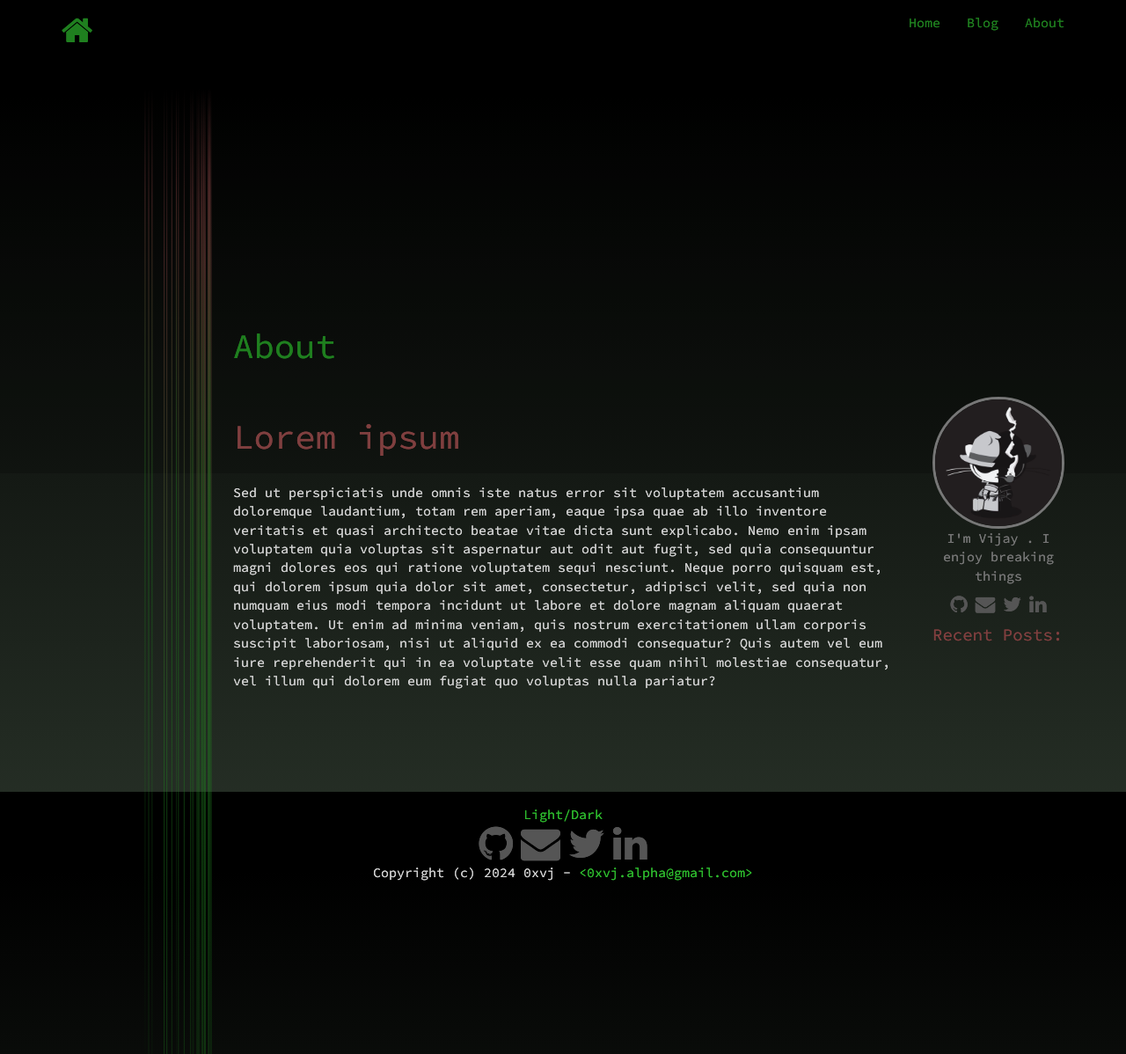
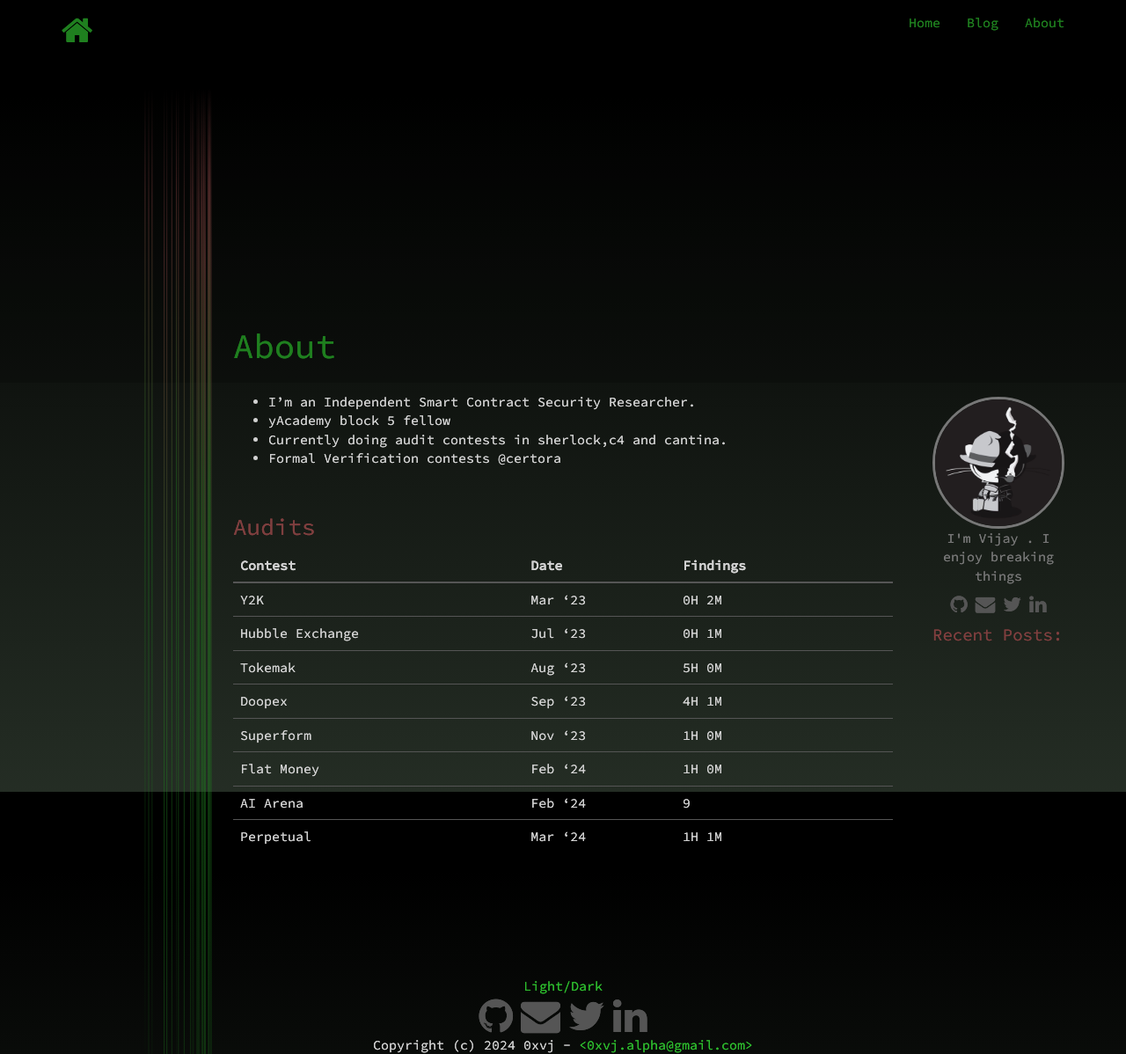
Before and after one commit to 0xvj/0xvj.github.io, a Jekyll site: the page built from _items/about.md, in a window 1280 px wide and 1198 px high. Shown: the whole window at 88% size. Built offline with Jekyll 4.4.1, drawn with Linux system fonts in a browser that asks for light colours; nearby versions of some CDN libraries.

Commit message:
Updated About page

```diff
--- a/_items/about.md
+++ b/_items/about.md
@@ -3,5 +3,27 @@ layout: page
 title: About
 description: Test page
 ---
-# Lorem ipsum
-Sed ut perspiciatis unde omnis iste natus error sit voluptatem accusantium doloremque laudantium, totam rem aperiam, eaque ipsa quae ab illo inventore veritatis et quasi architecto beatae vitae dicta sunt explicabo. Nemo enim ipsam voluptatem quia voluptas sit aspernatur aut odit aut fugit, sed quia consequuntur magni dolores eos qui ratione voluptatem sequi nesciunt. Neque porro quisquam est, qui dolorem ipsum quia dolor sit amet, consectetur, adipisci velit, sed quia non numquam eius modi tempora incidunt ut labore et dolore magnam aliquam quaerat voluptatem. Ut enim ad minima veniam, quis nostrum exercitationem ullam corporis suscipit laboriosam, nisi ut aliquid ex ea commodi consequatur? Quis autem vel eum iure reprehenderit qui in ea voluptate velit esse quam nihil molestiae consequatur, vel illum qui dolorem eum fugiat quo voluptas nulla pariatur?
+
+- I'm an Independent Smart Contract Security Researcher.
+- yAcademy block 5 fellow
+- Currently doing audit contests in sherlock,c4 and cantina.
+- Formal Verification contests @certora
+
+
+<br/>
+
+### Audits
+
+
+
+
+| Contest         | Date     | Findings |
+| --------        | -------  | -------- |
+| Y2K             | Mar '23  | 0H 2M    |
+| Hubble Exchange | Jul '23  | 0H 1M    |
+| Tokemak         | Aug '23  | 5H 0M    |
+| Doopex          | Sep '23  | 4H 1M    |
+| Superform       | Nov '23  | 1H 0M    |
+| Flat Money      | Feb '24  | 1H 0M    |
+| AI Arena        | Feb '24  | 9        |
+| Perpetual       | Mar '24  | 1H 1M|   |
```
Also changed, not shown: _posts/2023-11-06-read-only-reentrancy.md (added, +20 -0 lines), _posts/2023-11-22-hundred-finance-exploit.md (renamed from _posts/2023-11-22-hundread-finance-exploit.md, +8 -5 lines), _posts/2023-12-25-tornado-cash-goveranance-takeover.md (renamed from _posts/2023-11-06-tornado-cash-goveranance-takeover.md, +1 -1 lines), _posts/2024-04-13-Read-Only-Reentrancy.md (deleted, +0 -10 lines), 10 other files.
